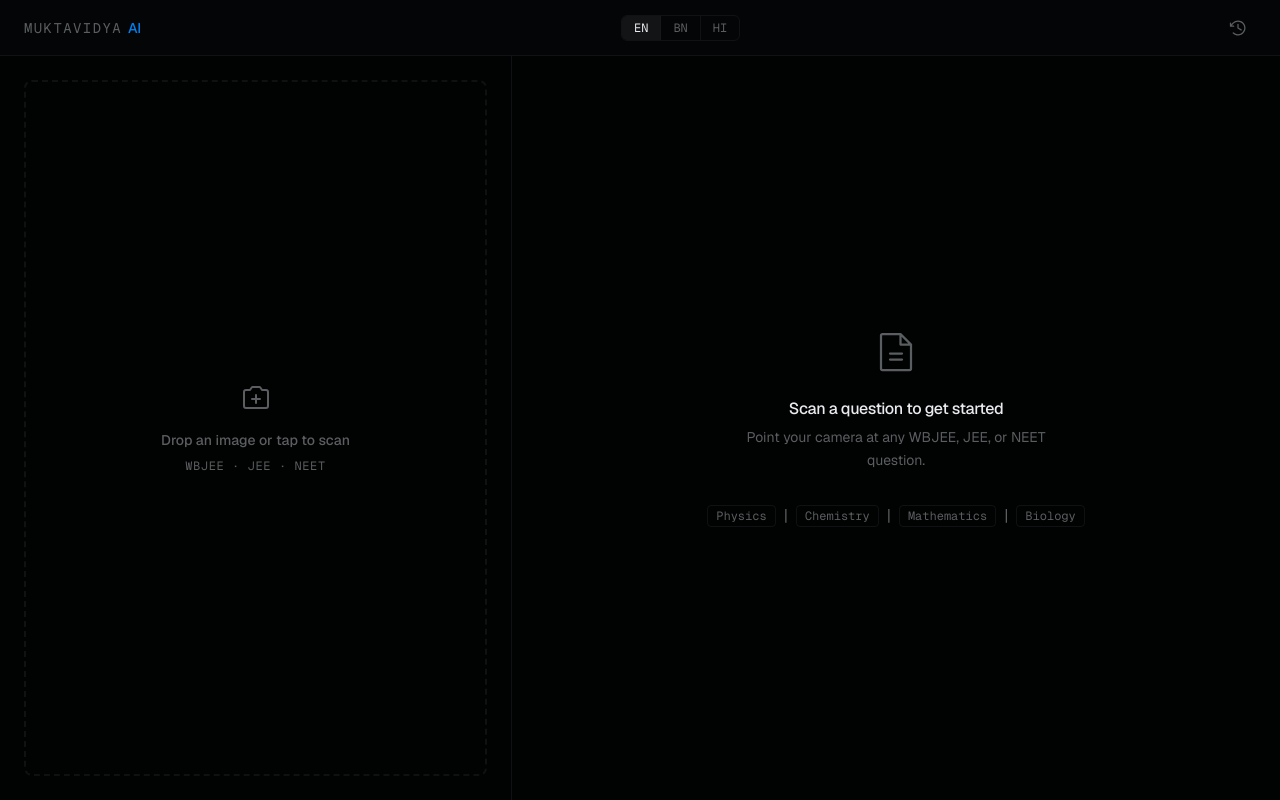
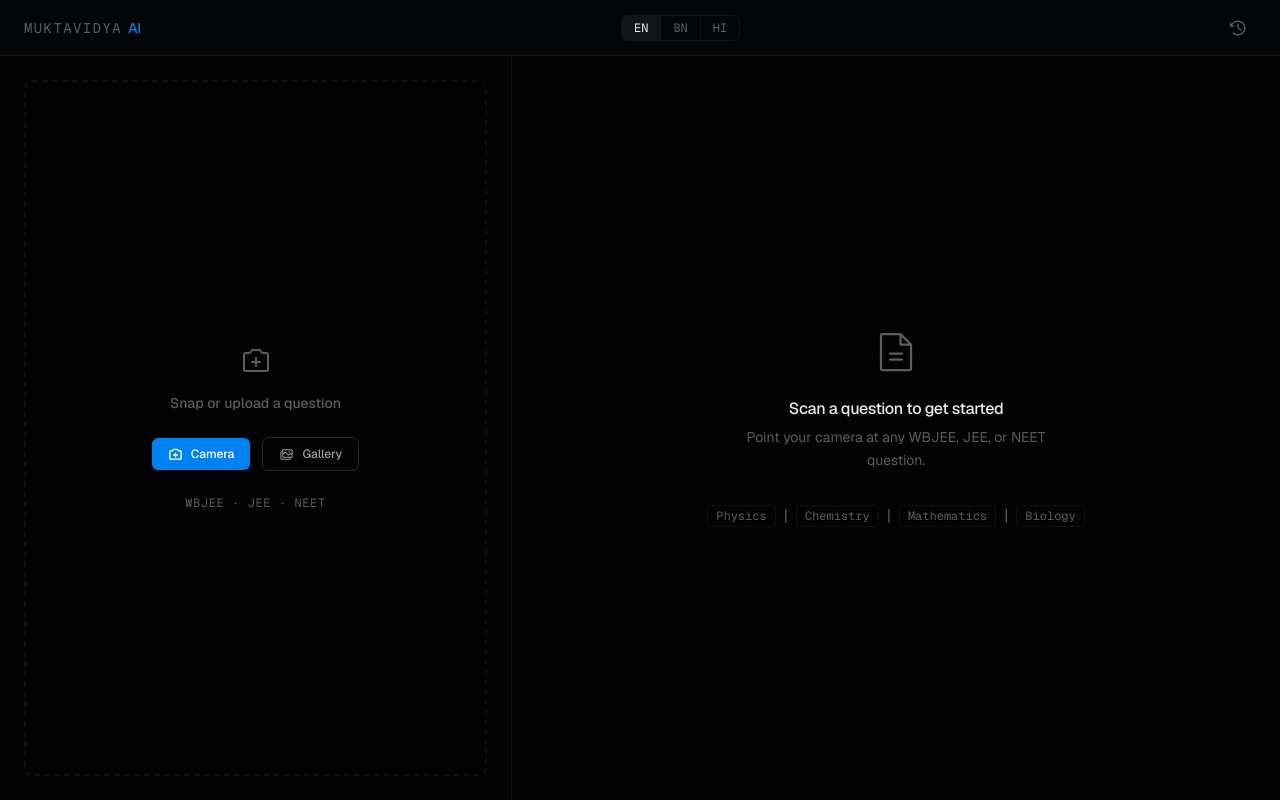
Before and after one commit to Sayanthegamer/MuktaVidya, a Next.js app: page / in a window 1280 px wide. Built offline with nearby package versions, Linux system fonts and the light colour scheme.

Commit message:
Add gallery input and refactor upload zone

```diff
--- a/components/UploadZone.tsx
+++ b/components/UploadZone.tsx
@@ -1,7 +1,8 @@
 "use client";
-import { CameraPlus, ArrowCounterClockwise } from "@phosphor-icons/react";
+import { CameraPlus, Images, ArrowCounterClockwise } from "@phosphor-icons/react";
 import Image from "next/image";
 import { useUploadZone } from "../hooks/useUploadZone";
+import { useRef, ChangeEvent } from "react";
 
 interface UploadZoneProps {
   onImageSelect: (base64: string) => void;
@@ -20,6 +21,14 @@ export default function UploadZone({ onImageSelect, isProcessing, imagePreview,
     onFileChange,
     handleUploadZoneKeyDown
   } = useUploadZone(onImageSelect);
+
+  // Separate ref for the gallery input (no capture attribute)
+  const galleryInputRef = useRef<HTMLInputElement>(null);
+
+  const onGalleryChange = (e: ChangeEvent<HTMLInputElement>) => {
+    // Reuse the same handler from the hook — just delegate to onFileChange
+    onFileChange(e);
+  };
 
   if (imagePreview) {
     return (
@@ -49,45 +58,83 @@ export default function UploadZone({ onImageSelect, isProcessing, imagePreview,
 
   return (
     <div className="w-full h-full min-h-[400px] md:min-h-full p-6">
+      {/* Hidden input: camera capture */}
+      <input
+        type="file"
+        accept="image/*"
+        capture="environment"
+        className="hidden"
+        onChange={onFileChange}
+        ref={fileInputRef}
+        aria-hidden="true"
+      />
+
+      {/* Hidden input: gallery / file picker (no capture) */}
+      <input
+        type="file"
+        accept="image/*"
+        className="hidden"
+        onChange={onGalleryChange}
+        ref={galleryInputRef}
+        aria-hidden="true"
+      />
+
       <label
         onDragOver={onDragOver}
         onDragLeave={onDragLeave}
         onDrop={onDrop}
         onKeyDown={handleUploadZoneKeyDown}
-        tabIndex={0}
-        role="button"
-        aria-label="Upload or capture question image"
+        tabIndex={-1}
+        role="presentation"
         className={`
-          upload-zone w-full h-full flex flex-col items-center justify-center rounded-lg border-2 border-dashed cursor-pointer
+          upload-zone w-full h-full flex flex-col items-center justify-center rounded-lg border-2 border-dashed
           ${isDragging
             ? "bg-[var(--accent-muted)] border-[var(--accent)]"
-            : "border-[var(--border-subtle)] hover:border-[var(--accent-border)] hover:bg-[var(--surface-2)]"
+            : "border-[var(--border-subtle)]"
           }
         `}
       >
-        <input
-          type="file"
-          accept="image/*"
-          className="hidden"
-          onChange={onFileChange}
-          ref={fileInputRef}
-          aria-hidden="true"
-        />
-
         <CameraPlus
           size={32}
-          className={`mb-4 transition-colors ${isDragging ? "text-[var(--accent)]" : "text-[var(--text-muted)] group-hover:text-[var(--accent)]"}`}
+          className={`mb-4 transition-colors ${isDragging ? "text-[var(--accent)]" : "text-[var(--text-muted)]"}`}
           weight={isDragging ? "fill" : "regular"}
         />
 
-        <span className="text-[var(--text-muted)] text-sm font-medium">
-          {isDragging ? "Release to analyze" : "Drop an image or tap to scan"}
-        </span>
+        {isDragging ? (
+          <span className="text-[var(--text-muted)] text-sm font-medium">Release to analyze</span>
+        ) : (
+          <>
+            <span className="text-[var(--text-muted)] text-sm font-medium mb-6">
+              Snap or upload a question
+            </span>
 
-        {!isDragging && (
-          <span className="text-[var(--text-muted)] text-xs tracking-wider mt-2 font-mono uppercase">
-            WBJEE · JEE · NEET
-          </span>
+            {/* Two explicit action buttons */}
+            <div className="flex items-center gap-3">
+              <button
+                type="button"
+                onClick={() => fileInputRef.current?.click()}
+                className="flex items-center gap-2 px-4 py-2 rounded-md bg-[var(--accent)] text-white text-xs font-medium hover:bg-[var(--accent-hover)] transition-colors btn-press"
+                aria-label="Take photo with camera"
+              >
+                <CameraPlus size={15} weight="bold" />
+                Camera
+              </button>
+
+              <button
+                type="button"
+                onClick={() => galleryInputRef.current?.click()}
+                className="flex items-center gap-2 px-4 py-2 rounded-md border border-[var(--border-default)] text-[var(--text-secondary)] text-xs font-medium hover:bg-[var(--surface-2)] hover:text-[var(--text-primary)] transition-colors btn-press"
+                aria-label="Upload from gallery"
+              >
+                <Images size={15} />
+                Gallery
+              </button>
+            </div>
+
+            <span className="text-[var(--text-muted)] text-xs tracking-wider mt-6 font-mono uppercase">
+              WBJEE · JEE · NEET
+            </span>
+          </>
         )}
       </label>
     </div>
```
